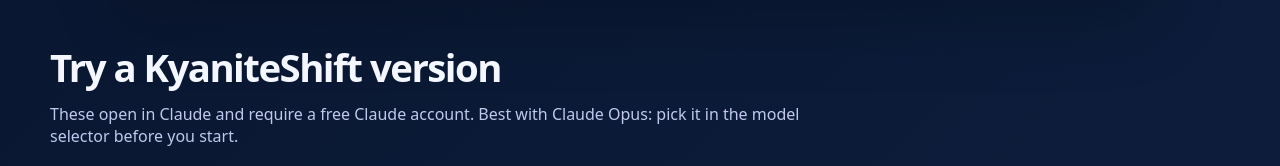
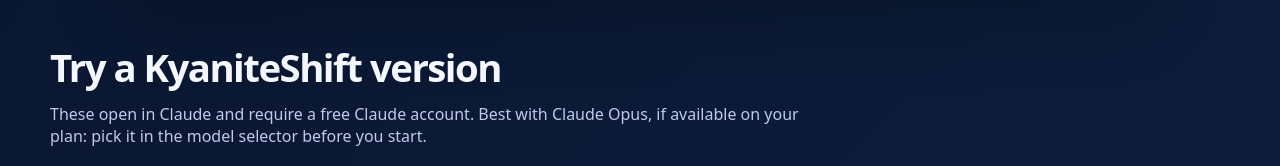
Before and after one commit to mrizek-ks/KyaniteShift, a plain HTML site: page index.html in a window 1280 px wide. Shown: the part 1761-1927 px from the top of the page. Drawn offline with Linux system fonts and the light colour scheme.

Commit message:
Soften model recommendation wording
Co-Authored-By: Claude Sonnet 5.5 <noreply@anthropic.com>
Claude-Session: https://claude.ai/code/session_0153sH9QpyKMCaNZpMDCZy9J

```diff
--- a/index.html
+++ b/index.html
@@ -273,7 +273,7 @@ section{padding:42px 0}h2{font-size:clamp(1.7rem,3vw,2.5rem);letter-spacing:-.04
   <div class="buttons"><a class="btn primary" href="papers/">Open KS Papers Repository →</a><a class="btn" href="about/">About the author</a></div>
 </section>
 
-<section id="versions"><h2>Try a KyaniteShift version</h2><p class="sub">These open in Claude and require a free Claude account. Best with Claude Opus: pick it in the model selector before you start.</p><div class="grid">
+<section id="versions"><h2>Try a KyaniteShift version</h2><p class="sub">These open in Claude and require a free Claude account. Best with Claude Opus, if available on your plan: pick it in the model selector before you start.</p><div class="grid">
 <a href="https://claude.ai/artifact/14XVywnhCaxufe2B67e57N" class="card"><img class="gpt-img wide" src="assets/ks-main-logo.png" alt="KyaniteShift Main logo"><span class="tag">Main</span><h3>KyaniteShift Main</h3><p>Core structured clarity for complex, recurring, or poorly framed situations.</p></a>
 <a href="https://claude.ai/artifact/NGLcKXUrb4tTCnZf8Hf99G" class="card"><img class="gpt-img" src="assets/ks-ff.png" alt="KyaniteShift FF family-friendly logo"><span class="tag">Family Friendly</span><h3>KyaniteShift FF</h3><p>Gentler, accessible clarity for everyday family, friendship, learning, and general life situations.</p></a>
 <a href="https://claude.ai/artifact/KXgcfN3NYKRP9EbbG3f3wE" class="card"><img class="gpt-img" src="assets/ks-chatside.png" alt="KyaniteShift ChatSide logo"><span class="tag">ChatSide</span><h3>KyaniteShift ChatSide</h3><p>Lighter continuation for ongoing conversations where less repeated decomposition is needed.</p></a>
```
